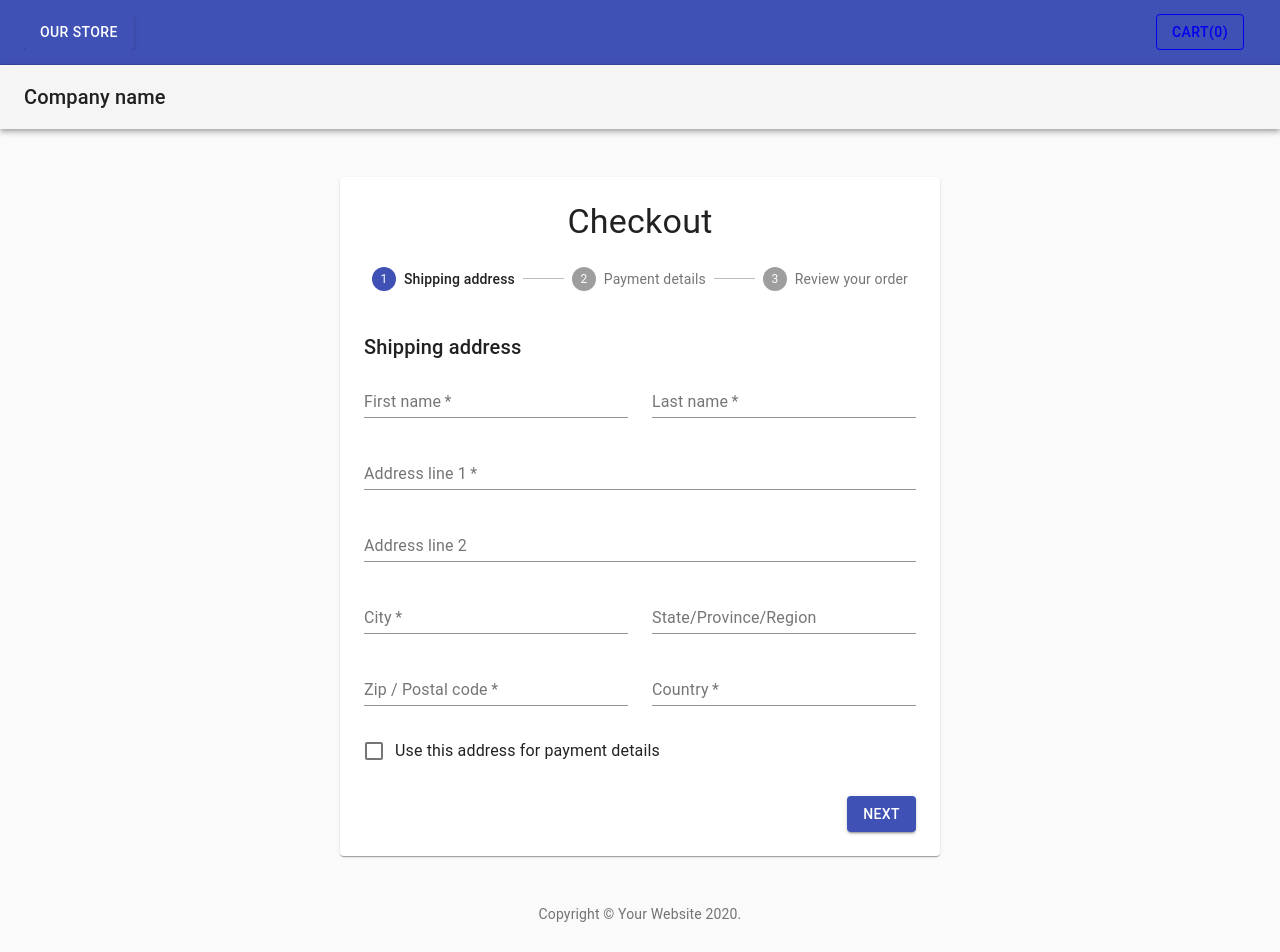
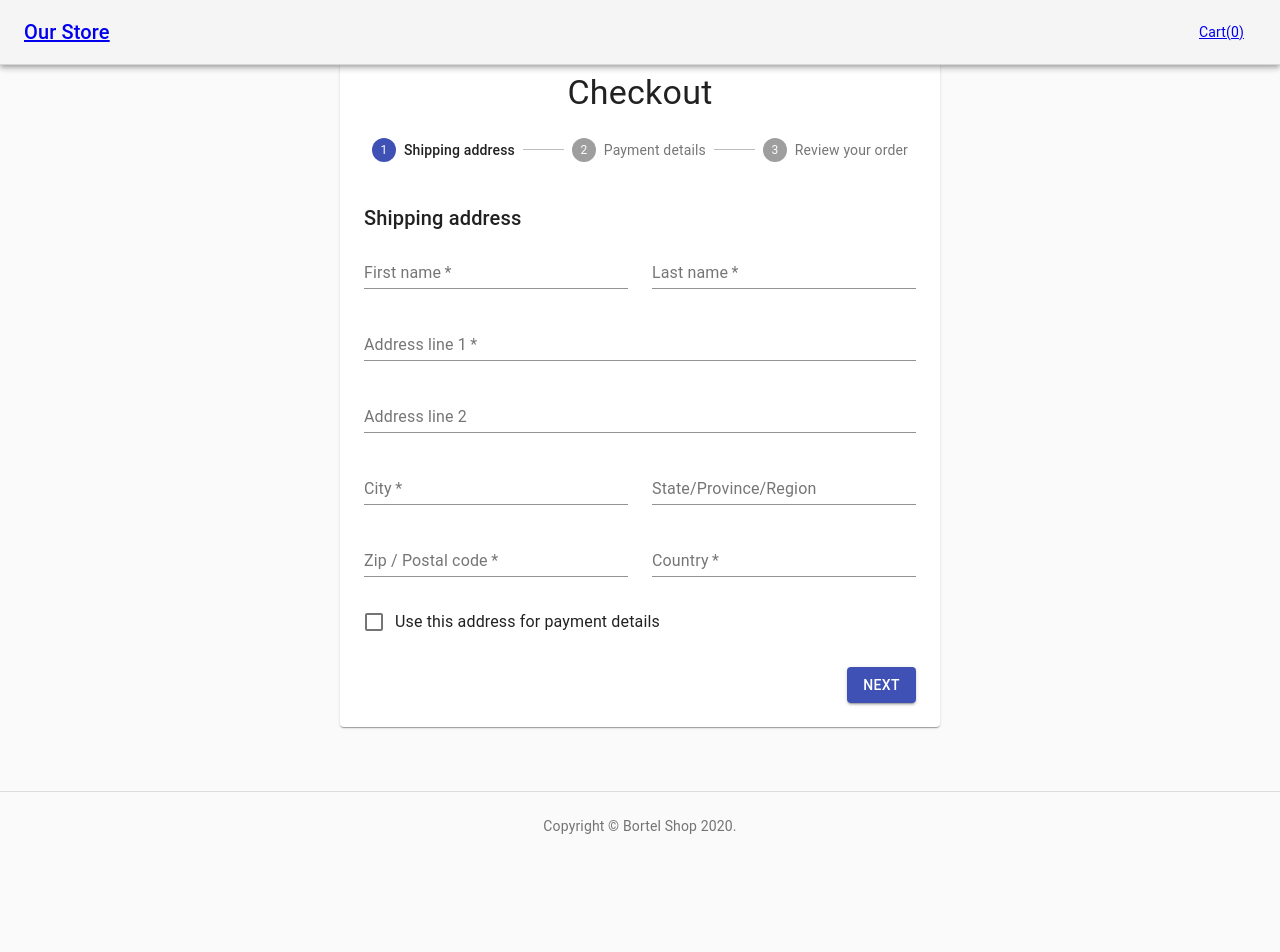
Before and after one commit to Chris-Bortel-401-advanced-javascript/bortel-shop, a React (Create React App) app: page /cart in a window 1280 px wide. Shown: the top 952 px of the page. After the commit the page ends 861 px from the top, so only its background shows below. Built offline with nearby package versions, Linux system fonts and the light colour scheme.

Commit message:
The header is setup how I like it, and all of the alerts regarding anchor tags being nested are fixed

```diff
--- a/src/components/cart/checkout.js
+++ b/src/components/cart/checkout.js
@@ -3,32 +3,17 @@
 import React from 'react';
 import { makeStyles } from '@material-ui/core/styles';
 import CssBaseline from '@material-ui/core/CssBaseline';
-import AppBar from '@material-ui/core/AppBar';
-import Toolbar from '@material-ui/core/Toolbar';
 import Paper from '@material-ui/core/Paper';
 import Stepper from '@material-ui/core/Stepper';
 import Step from '@material-ui/core/Step';
 import StepLabel from '@material-ui/core/StepLabel';
 import Button from '@material-ui/core/Button';
-import Link from '@material-ui/core/Link';
 import Typography from '@material-ui/core/Typography';
 
 import AddressForm from './addressForm';
 import PaymentForm from './paymentForm';
 import Review from './review';
 
-function Copyright() {
-  return (
-    <Typography variant="body2" color="textSecondary" align="center">
-      {'Copyright © '}
-      <Link color="inherit" href="https://material-ui.com/">
-        Your Website
-      </Link>{' '}
-      {new Date().getFullYear()}
-      {'.'}
-    </Typography>
-  );
-}
 
 const useStyles = makeStyles((theme) => ({
   appBar: {
@@ -97,13 +82,7 @@ export default function ShoppingCart() {
   return (
     <React.Fragment>
       <CssBaseline />
-      <AppBar position="absolute" color="default" className={classes.appBar}>
-        <Toolbar>
-          <Typography variant="h6" color="inherit" noWrap>
-            Company name
-          </Typography>
-        </Toolbar>
-      </AppBar>
+
       <main className={classes.layout}>
         <Paper className={classes.paper}>
           <Typography component="h1" variant="h4" align="center">
@@ -149,7 +128,6 @@ export default function ShoppingCart() {
             )}
           </React.Fragment>
         </Paper>
-        <Copyright />
       </main>
     </React.Fragment>
   );
--- a/src/components/footer/footer.js
+++ b/src/components/footer/footer.js
@@ -1,9 +1,22 @@
 import React from 'react';
 import Grid from '@material-ui/core/Grid';
 import Typography from '@material-ui/core/Typography';
-// import Link from '@material-ui/core/Link';
+import Link from '@material-ui/core/Link';
 import { makeStyles } from '@material-ui/core/styles';
 import Container from '@material-ui/core/Container';
+
+function Copyright() {
+  return (
+    <Typography variant="body2" color="textSecondary" align="center">
+      {'Copyright © '}
+      <Link color="inherit" href="https://material-ui.com/">
+        Bortel Shop
+      </Link>{' '}
+      {new Date().getFullYear()}
+      {'.'}
+    </Typography>
+  );
+}
 
 const useStyles = makeStyles((theme) => ({
   '@global': {
@@ -50,9 +63,7 @@ function Footer() {
 
           {/* How do these 3 combine to make this a responsive grid? */}
           <Grid item xs={12} md={6} lg={3}>
-            <Typography variant="h6" color="textPrimary" gutterBottom>
-             <footer>&copy;Bortel Store 2021 </footer>
-            </Typography>
+            <Copyright />
             {/* <ul>
               <li> <Link href="#" variant="subtitle1" color="textSecondary">Item 1</Link> </li>
               <li> <Link href="#" variant="subtitle1" color="textSecondary">Item 2</Link> </li>
--- a/src/components/header/header.js
+++ b/src/components/header/header.js
@@ -3,7 +3,6 @@ import {useSelector} from 'react-redux';
 import {NavLink} from 'react-router-dom';
 
 import AppBar from '@material-ui/core/AppBar';
-import Button from '@material-ui/core/Button';
 import Toolbar from '@material-ui/core/Toolbar';
 import Typography from '@material-ui/core/Typography';
 import { makeStyles } from '@material-ui/core/styles';
@@ -50,23 +49,19 @@ function Header() {
   },0);
   return(
     <>
-      <AppBar position="static" color="primary" elevation={0} className={classes.appBar}>
+
+      <AppBar position="absolute" color="default" className={classes.appBar}>
         <Toolbar className={classes.toolbar}>
 
           <Typography variant="h6" color="inherit" noWrap className={classes.toolbarTitle}>
           <NavLink to='/'>
-
-            <Button variant="contained" color="primary">
                 Our Store
-            </Button>
           </NavLink>
           </Typography>
           {/* These get pushed to the right, because the classes.toolbarTitle sets flexGrow to 1... */}
 
-            <NavLink to='/cart'>
-          <Button href="#" color="inherit" variant="outlined" className={classes.link}>
-            Cart({cartLength})
-          </Button>
+            <NavLink to='/cart' className={classes.link}>
+              Cart({cartLength})
             </NavLink>
         </Toolbar>
       </AppBar>
```
Also changed, not shown: 2 other files (tests, documents, lock files or other folders).
